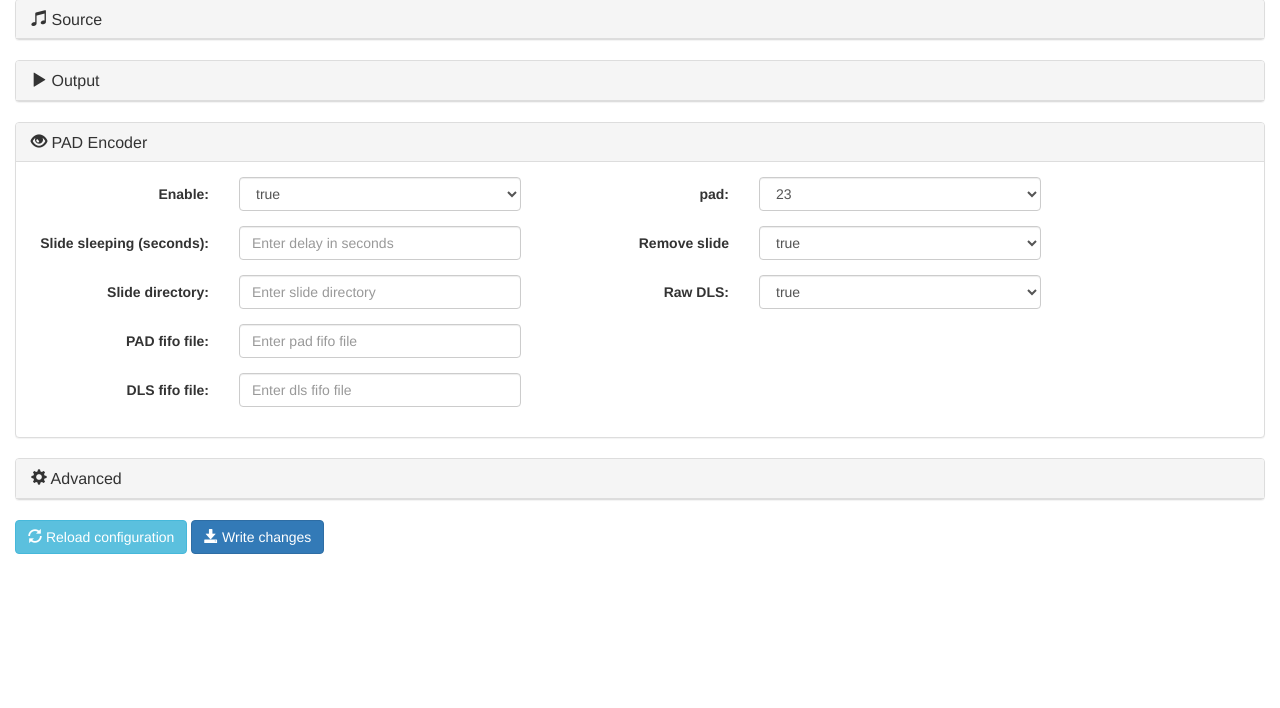
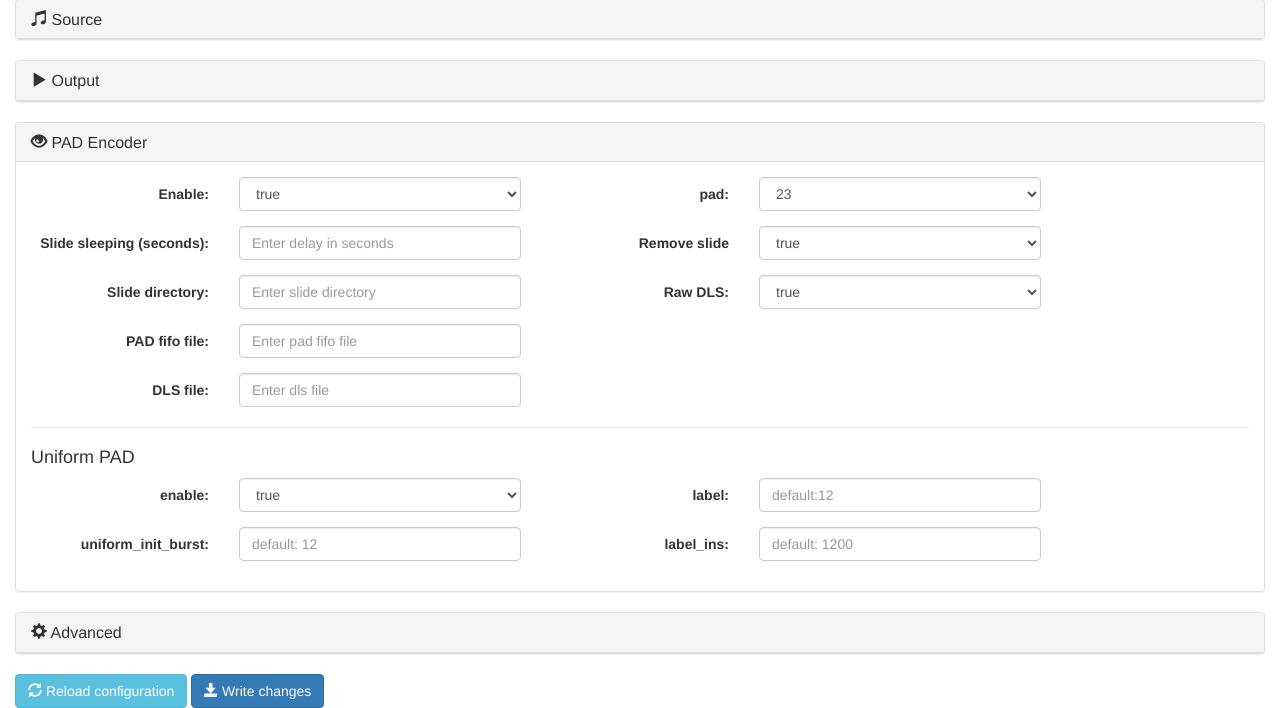
Before and after one commit to Opendigitalradio/ODR-EncoderManager, a Python web app: template templates/config.html in a window 1280 px wide, after a click on "PAD Encoder". Shown: the part 193-901 px from the top of the page. Before the commit the page ends 747 px from the top, so only its background shows below. Run offline with Jinja, Linux system fonts and the light colour scheme; the template is opened without the code that fills it: most values are stand-ins (such as "Sample title", 1, 10 or a date in 2020).

Commit message:
Add uniform pad support

```diff
--- a/static/js/odr-status.js
+++ b/static/js/odr-status.js
@@ -112,7 +112,7 @@ function requestDLS(callback) {
         }
     });
     setTimeout(function(){
-        requestDLS();},5000);
+        requestDLS();},500);
 }
 
 function sleep(delay) {
--- a/templates/config.html
+++ b/templates/config.html
@@ -1,5 +1,5 @@
 <!--
-Copyright (C) 2015 Yoann QUERET <yoann@queret.net>
+Copyright (C) 2018 Yoann QUERET <yoann@queret.net>
 -->
 
 <!--
@@ -93,7 +93,6 @@ along with ODR-EncoderManager.  If not, see <http://www.gnu.org/licenses/>.
                                                         </div>
                                                 </div>
 
-
                                         </div>
                                         <hr />
 
@@ -140,7 +139,6 @@ along with ODR-EncoderManager.  If not, see <http://www.gnu.org/licenses/>.
                                 </div>
                         </div>
                 </div>
-
 
                 <div class="panel panel-default">
                         <div class="panel-heading">
@@ -194,7 +192,6 @@ along with ODR-EncoderManager.  If not, see <http://www.gnu.org/licenses/>.
                                                         </select>
                                                 </div>
 
-
                                                 <label class="control-label col-sm-2" for="output_dabp_ps">PS:</label>
                                                 <div class="col-sm-3">
                                                         <select type="select" class="form-control" id="output_dabp_ps" data-toggle="tooltip" data-placement="top" title="Enable PS only on bitrates which are a multiple of 8kbps and under 56 kbps.">
@@ -227,7 +224,6 @@ along with ODR-EncoderManager.  If not, see <http://www.gnu.org/licenses/>.
                                                         </select>
                                                 </div>
 
-
                                                 <label class="control-label col-sm-2" for="output_dab_dabpsy">Psychoacoustic model:</label>
                                                 <div class="col-sm-3">
                                                         <select type="select" class="form-control" id="output_dab_dabpsy" data-toggle="tooltip" data-placement="top" title="Psychoacoustic model">
@@ -239,7 +235,6 @@ along with ODR-EncoderManager.  If not, see <http://www.gnu.org/licenses/>.
                                                 </div>
                                         </div>
                                         <hr />
-
 
                                         <h4>ZMQ configuration</h4>
                                         <div class="form-group">
@@ -264,10 +259,6 @@ along with ODR-EncoderManager.  If not, see <http://www.gnu.org/licenses/>.
                                         <div id="output_zmq_output">
                                         </div>
 
-
-
-
-
                                         <div class="form-group">
                                                 <label class="control-label col-sm-2" for="output_zmq_key">Key:</label>
                                                 <div class="col-sm-8">
@@ -288,7 +279,6 @@ along with ODR-EncoderManager.  If not, see <http://www.gnu.org/licenses/>.
                         </div>
                         <div id="collapsePAD" class="panel-collapse collapse">
                                 <div class="panel-body">
-
                                         <div class="form-group">
                                         <label class="control-label col-sm-2" for="padenc_enable">Enable:</label>
                                                 <div class="col-sm-3">
@@ -308,9 +298,7 @@ along with ODR-EncoderManager.  If not, see <http://www.gnu.org/licenses/>.
                                                                 <option value="58">58</option>
                                                         </select>
                                                 </div>
-
                                         </div>
-
                                         <div class="form-group">
                                                 <label class="control-label col-sm-2" for="padenc_slide_sleeping">Slide sleeping (seconds):</label>
                                                 <div class="col-sm-3">
@@ -349,12 +337,36 @@ along with ODR-EncoderManager.  If not, see <http://www.gnu.org/licenses/>.
                                                 </div>
                                         </div>
                                         <div class="form-group">
-                                                <label class="control-label col-sm-2" for="padenc_dls_fifo_file">DLS fifo file:</label>
+                                                <label class="control-label col-sm-2" for="padenc_dls_fifo_file">DLS file:</label>
                                                 <div class="col-sm-3">
-                                                        <input type="text" class="form-control" id="padenc_dls_fifo_file" placeholder="Enter dls fifo file">
+                                                        <input type="text" class="form-control" id="padenc_dls_fifo_file" placeholder="Enter dls file">
                                                 </div>
                                         </div>
-
+                                        <hr />
+                                        <h4>Uniform PAD</h4>
+                                        <div class="form-group">
+                                                <label class="control-label col-sm-2" for="padenc_uniform">enable:</label>
+                                                <div class="col-sm-3">
+                                                        <select type="select" class="form-control" id="padenc_uniform">
+                                                                <option value="true">true</option>
+                                                                <option value="false">false</option>
+                                                        </select>
+                                                </div>
+                                                <label class="control-label col-sm-2" for="padenc_uniform_label">label:</label>
+                                                <div class="col-sm-3">
+                                                        <input type="text" class="form-control" id="padenc_uniform_label" placeholder="default:12" data-toggle="tooltip" data-placement="top" title="Wait DUR seconds between each label (if more than one file used)">
+                                                </div>
+                                        </div>
+                                        <div class="form-group">
+                                                <label class="control-label col-sm-2" for="padenc_uniform_init_burst">uniform_init_burst:</label>
+                                                <div class="col-sm-3">
+                                                        <input type="text" class="form-control" id="padenc_uniform_init_burst" placeholder="default: 12" data-toggle="tooltip" data-placement="top" title="Sets a PAD burst amount to initially fill the output FIFO">
+                                                </div>
+                                                <label class="control-label col-sm-2" for="padenc_uniform_label_ins">label_ins:</label>
+                                                <div class="col-sm-3">
+                                                        <input type="text" class="form-control" id="padenc_uniform_label_ins" placeholder="default: 1200" data-toggle="tooltip" data-placement="top" title="Insert label every DUR milliseconds">
+                                                </div>
+                                        </div>
                                 </div>
                         </div>
                 </div>
@@ -406,10 +418,6 @@ along with ODR-EncoderManager.  If not, see <http://www.gnu.org/licenses/>.
 
                 </form>
 
-
-
-
-
         </div>
 
 </body>
```
Also changed, not shown: config/__init__.py (+19 -0 lines), static/js/odr-config.js (+5 -2 lines), 1 other file.
